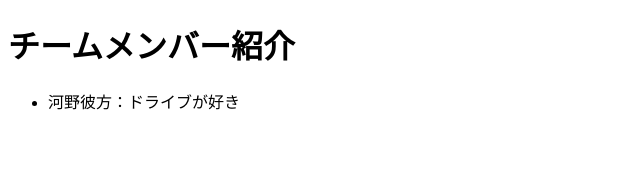
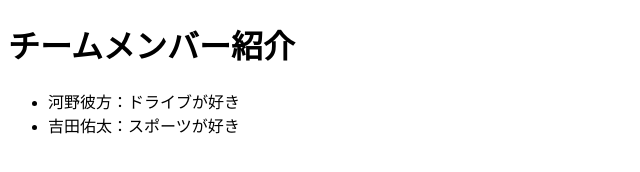
Before and after one commit to Kanae-nae/phpKadai, a plain HTML site: page index.html in a window 1280 px wide. Shown: the whole page, without its empty margins (0-640 px from the left). Drawn offline with Linux system fonts and the light colour scheme.

Commit message:
Update index.html

```diff
--- a/index.html
+++ b/index.html
@@ -7,6 +7,7 @@
     <h1>チームメンバー紹介</h1>
     <ul>
         <li>河野彼方：ドライブが好き</li>
+        <li>吉田佑太：スポーツが好き</li>
     </ul>
 </body>
 </html>
```
